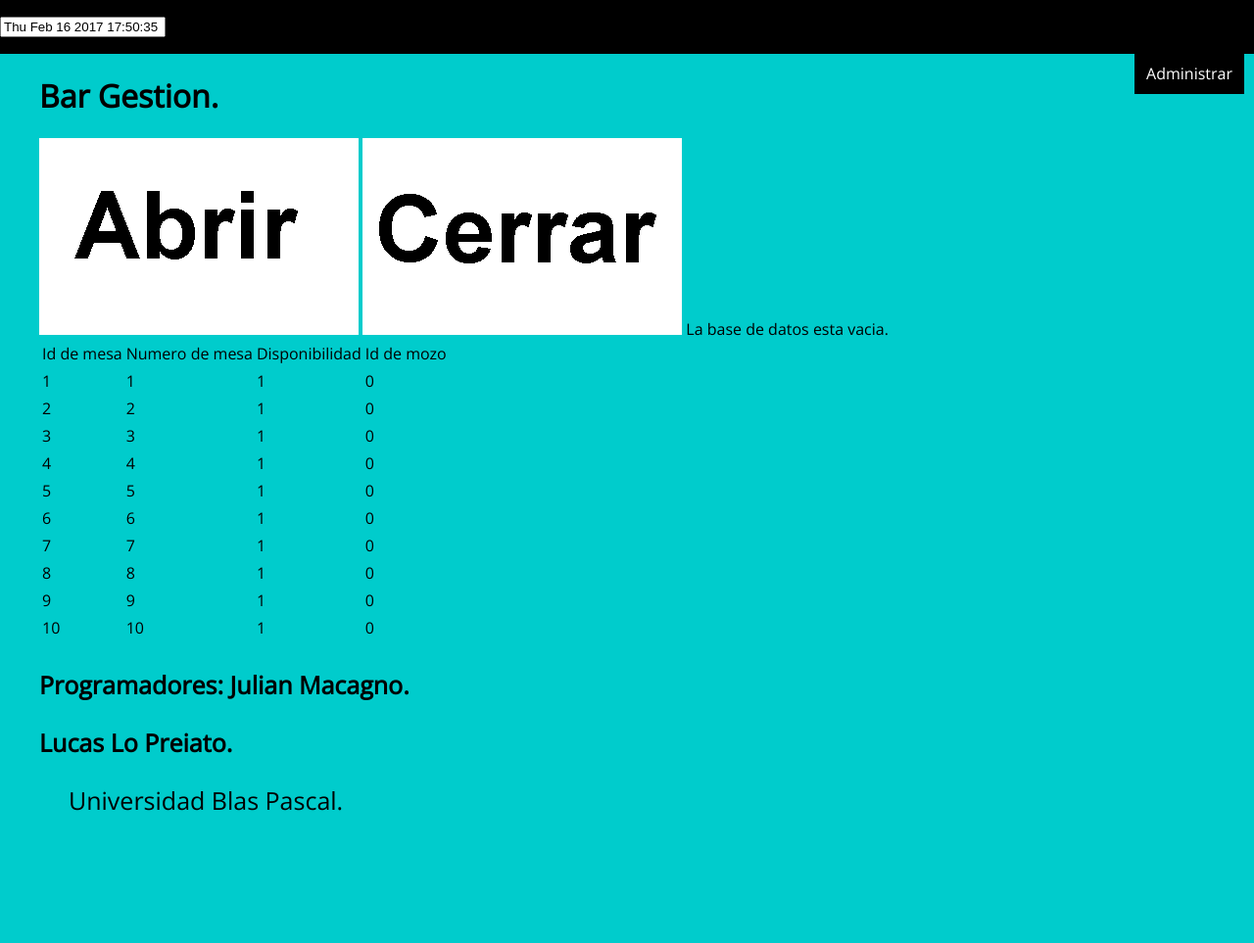
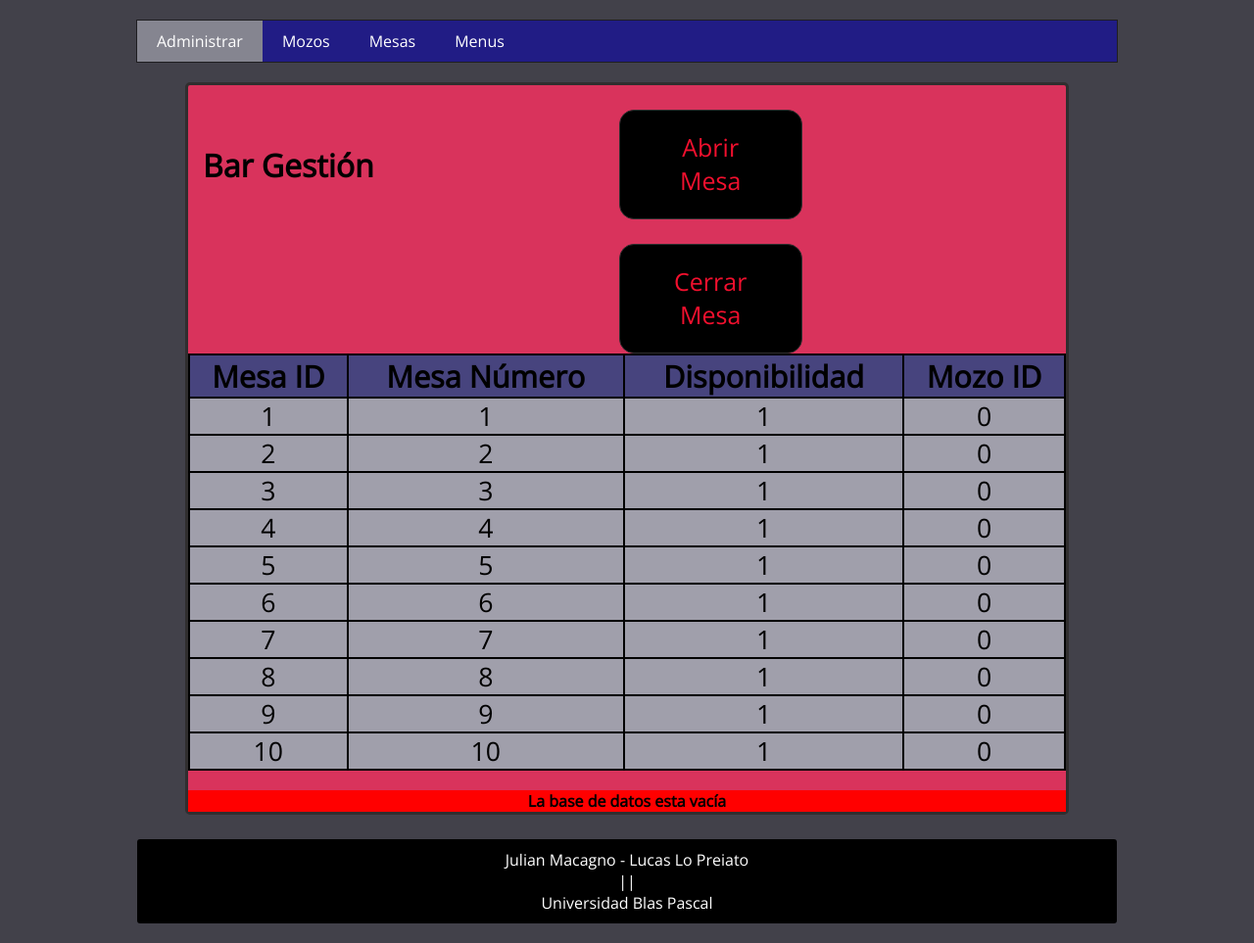
Before and after one commit to julianmacagno/Bar-Gestion, a PHP site: page / in a window 1280 px wide. Shown: the whole page at 98% size. Before the commit the page ends 828 px from the top, so only its background shows below. Run offline with PHP 8.4, Linux system fonts and the light colour scheme; data comes from the database, SQL or seed files in the repository.

Commit message:
Por error sobreescribi tus archivos asique los vuelvo a subir

```diff
--- a/index.css
+++ b/index.css
@@ -1,10 +1,204 @@
 @import 'https://fonts.googleapis.com/css?family=Open+Sans';
+* {
+    margin: 0;
+    padding: 0;
+    font-family: "Open Sans";
+}
 
+body .content .boton1, .boton2 {
+    text-decoration: none;
+    color: #F2102E;
+    text-align: center;
+    display: block;
+    float: left;
+    padding: 20px 30px;
+    background: black;
+    margin-right: 50px;
+    margin-left: 0px;
+    margin-top: 25px;
+    margin-bottom: 0px;
+}
+
+.boton1, .boton2 {
+    border-radius: 15px;
+    height: 70px;
+    width: 125px;
+    font-size: 25px;
+    border: 1px solid #302E2F;
+}
+
+body .content .boton1:hover {
+    background: #353232;
+}
+
+body .content .boton2:hover {
+    background: #353232;
+}
+
+body h1 {
+    float: left;
+    margin: 60px 250px 60px 15px;
+}
+
+body {
+    font-family: 'Open Sans';
+    background: #42414A;
+}
+
+.content, footer, table, head, nav {
+    width: 90%;
+    max-width: 1000px;
+    margin: 20px auto;
+}
+
+nav {
+    background: #211C85;
+    overflow: hidden;
+    border: 1px solid #1F1E21;
+}
+
+nav ul {
+    list-style: none;
+}
+
+nav ul li {
+    float: left;
+}
+
+nav ul li a {
+    padding: 10px 20px;
+    display: block;
+    color: #fff;
+    text-decoration: none;
+}
+
+nav .nav-comun {
+    background: #858590;
+}
+
+nav .nav-especial a:hover {
+    background: #75ACEC
+}
+
+.content, table {
+    width: 70%;
+    background: #D9335C;
+    float: centre;
+}
+
+.content {
+    border: 3px solid #302E2F;
+    border-radius: 5px;
+}
+
+table {
+    width: 100%;
+    float: centre;
+    border: 2px solid #000;
+    border-collapse: collapse;
+    background: #A09FAB;
+}
+
+table td {
+    border: 2px solid #000;
+}
+
+table .tabla:hover {
+    background: #ccc;
+    color: #252F9A;
+    font-weight: bold;
+}
+
+table .tabla .c1, .c2, .c3, .c4 {
+    text-align: center;
+    font-size: 20pt;
+}
+
+table .titulos-tabla {
+    text-align: center;
+    font-weight: bold;
+    font-size: 23pt;
+    background: #47447E;
+}
+
+.aux {
+    float: centre;
+    text-align: center;
+    display: block;
+    background: red;
+    font-weight: bold;
+}
+
+footer {
+    background: #000;
+    color: #fff;
+    clear: both;
+    padding: 10px 0px;
+    text-align: center;
+    border-radius: 3px;
+    margin-top: 25px;
+}
+
+footer p2 {
+    margin-right: 20px;
+    margin-left: 20px;
+}
+
+
+/*
 body{
 	font-family: 'Open Sans';
 	padding: 0;
 	margin: 0;
-	background-color:#0CC;
+	/*background-color:#0CC;
+	background: url(textura.jpg);
+}
+table {
+	border: 1px solid #000;
+	border-collapse: collapse;
+}
+nav form {
+	display: inline-block;
+	background: green;
+}
+table td {
+	border: 1px solid #000;
+	padding: 10px;
+}
+table tr:hover{
+	background: #CAC8C8;
+}
+
+/*.content .tabla {
+	display: inline-block;
+	position: relative;
+	top:100px;
+	bottom:0;
+	right: 500px;
+	left: 0;
+	background-color: ;
+	border: 5px solid black;
+	width: 300px;
+}
+
+.content .tabla .c1{
+	display: inline-block;
+	background-color: blue;
+	margin: 50px 100px 50px 100px;
+	font-size: 50px;
+}
+
+.content .tabla .c2{
+	display: inline-block;
+	background-color: orange;
+	margin: 10px 100px 10px 100px;
+	font-size: 25px;
+}
+
+.content h1{
+
+	color: red;
+	margin-left: 100px;
 }
 
 nav{
@@ -16,14 +210,16 @@ nav{
 	float: top;
 }
 
-.content{
-	margin-left: 40px;
+.content .titulos-tabla{
+	background-color: black;
+	color: white;
+	border: 5px solid green;
 }
 
 /*footer{
 	width: 100%;
 	text-align: right;
-}*/
+}
 
 #info1, #info2{
 	font-weight: bold;
@@ -35,11 +231,32 @@ nav{
 	font-size: 25px;
 }
 
+form div  {
+	background: red;
+}
+
+footer{
+	/*width: 50%;
+	background: rgba(0,0,0, .7);
+	margin: 200px 300px;
+	padding-left: 30px;
+	border: 5px solid #7F7E7E;
+}
+
+footer p {
+	color: rgba(255,0,0,.5);
+	margin: 0px;
+}
+
+footer p1{
+	color: green;
+	margin:10px;
+}
 
 /** {
 	margin:0px;
 	padding:0px;
-}*/
+}
 
 #header {
 	padding-right: 10px;
@@ -52,7 +269,7 @@ ul, ol {
 
 /*.nav > li {
 	float:left;
-}*/
+}
 
 .nav li a {
 	background-color:#000;
@@ -69,7 +286,7 @@ ul, ol {
 .nav li ul {
 	display:none;
 	/*position:absolute;*/
-	/*min-width:140px;*/
+	/*min-width:140px;
 }
 
 .nav li:hover > ul {
@@ -79,3 +296,4 @@ ul, ol {
 footer {
 	width: 100%;
 }
+*/
--- a/index.php
+++ b/index.php
@@ -1,54 +1,50 @@
 <!DOCTYPE html>
-<html lang="es">
+<html>
 <head>
 	<meta charset="UTF-8">
 	<link href="index.css" rel="stylesheet" type="text/css">
 	<title> Bar Gestion </title>
-</head>
+
 
 	<!-- Funcion que muestra la hora usando javascript -->
-<SCRIPT LANGUAGE="JavaScript">
-
+	<SCRIPT>
 		function TimeOutfunc() {
-
 			timeout = window.setTimeout("TimeOutfunc()", 1000);
 			var today = new Date();
 			document.forms[0].elements[0].value = today.toString();
 		}
-
 	</SCRIPT>
+</head>
 
 <body ONLOAD="timeout = setTimeout('TimeOutfunc();',1000);">
 
 	<nav>
-
 		<!-- este formulario es la hora-->
-		<form>
-			<span id="hora"> <input TYPE="text" NAME="disp" VALUE="" SIZE="18"> </span>
-		</form>
+			<!-- <form class="reloj" ONLOAD="timeout = setTimeout('TimeOutfunc();',1000);">
+			<div id="hora"> <input TYPE="text" NAME="disp" VALUE="" SIZE="18"> </div>
+		</form> -->
 
 		<!-- Este es el boton desplegable. -->
 		<div id="header">
 			<ul class="nav">
-				<li><a href="">Administrar</a>
-					<ul>
-						<li><a href="mozos.php">Mozos</a></li>
-						<li><a href="mesas.php">Mesas</a></li>
-						<li><a href="menus.php">Menus</a></li>
-					</ul>
-				<li>
+				<li><a class= "nav-comun">Administrar</a></li>
+					<li class= "nav-especial"><a href="mozos.php">Mozos</a></li>
+					<li class= "nav-especial"><a href="mesas.php">Mesas</a></li>
+					<li class= "nav-especial"><a href="menus.php">Menus</a></li>
 			</ul>
 		</div>
 	</nav>
 
-
-
 	<div class="content">
-		<h1> Bar Gestion. </h1>
+		<h1>Bar Gestión</h1>
 
 		<!-- Dos imagenes "linkeadas" para abrir y cerrar una mesa -->
-		<a href="abrir.php"><img src="abrir.png" border="0"></a>
-		<a href="cerrar.php"><img src="cerrar.png" border="0"></a>
+		<!--<a href="abrir.php"><img src="abrir.png" border="0"></a>
+		<a href="cerrar.php"><img src="cerrar.png" border="0"></a>-->
+		<div class="botones">
+		<a class="boton1" href="abrir.php">Abrir Mesa</a>
+		<a class="boton2" href="cerrar.php">Cerrar Mesa</a>
+		</div>
 
 		<?php
 			include 'connect.php';
@@ -56,7 +52,6 @@
 			// consultas sql para las dos mesas, si estan disponibles o no
 			$sql1 = " SELECT * FROM `mesas` WHERE `mesas_disponible` = 1 ";
 			$sql2 = " SELECT * FROM `mesas` WHERE `mesas_disponible` = 0 ";
-
 			//metemos las consultas en un vector para ahorrar codigo
 			$consulta = array ($sql1 , $sql2);
 
@@ -64,46 +59,43 @@
 			for($i=0; $i<2;$i++)
 			{
 				$rs=$bdmotor->query($consulta[$i]);
-
 				if($cant=mysqli_num_rows($rs))
 				{
 					//dibujamos la tabla
-					echo "<div style=\"width:50%; float:left;\"> <table>
-					<tr>
-			 			<td> Id de mesa </td>
-			 		 	<td> Numero de mesa </td>
+					echo "<div> <table>
+					<tr class='titulos-tabla'>
+						<td> Mesa ID </td>
+						<td> Mesa Número </td>
 						<td> Disponibilidad </td>
-			 		 	<td> Id de mozo </td>
+						<td> Mozo ID </td>
 					<tr>";
 
 					//con sus respectivos datos
 					while ($row = $rs->fetch_array(MYSQLI_ASSOC))
 					{
 						echo
-				 		"<tr>
-				 			<td>".$row["mesas_id"]."</td>
-				 		 	<td>".$row["mesas_numero"]."</td>
-				 		 	<td>".$row["mesas_disponible"]."</td>
-				 		 	<td>".$row["mesas_id_mozo"]."</td>
+						"<tr class='tabla'>
+							<td class='c1'>".$row["mesas_id"]."</td>
+							<td class='c2'>".$row["mesas_numero"]."</td>
+							<td class='c3'>".$row["mesas_disponible"]."</td>
+							<td class='c4'>".$row["mesas_id_mozo"]."</td>
 						<tr>";
 					}
-
 					echo "</table> </div> ";
 				}
-
 				else
 				{
-					echo "La base de datos esta vacia.";
+					echo "<a class='aux'>La base de datos esta vacía</a>";
 				}
 			}
 
+		?>
+	</div>
 
-		?>
-
-		<footer style="width:100%; float:left;">
-			<p id="info1">Programadores: Julian Macagno.</p>
-			<p id="info2">Lucas Lo Preiato.</p>
-			<p id="universidad">Universidad Blas Pascal. </p>
+	<footer>
+		<p id="alumnos">Julian Macagno - Lucas Lo Preiato </p>
+		<p id="separador"> || </p>
+		<p id="universidad">Universidad Blas Pascal </p>
 	</footer>
-	</div>
 </body>
+</html>
```
Lines whose indentation alone changed are shown as unchanged.
